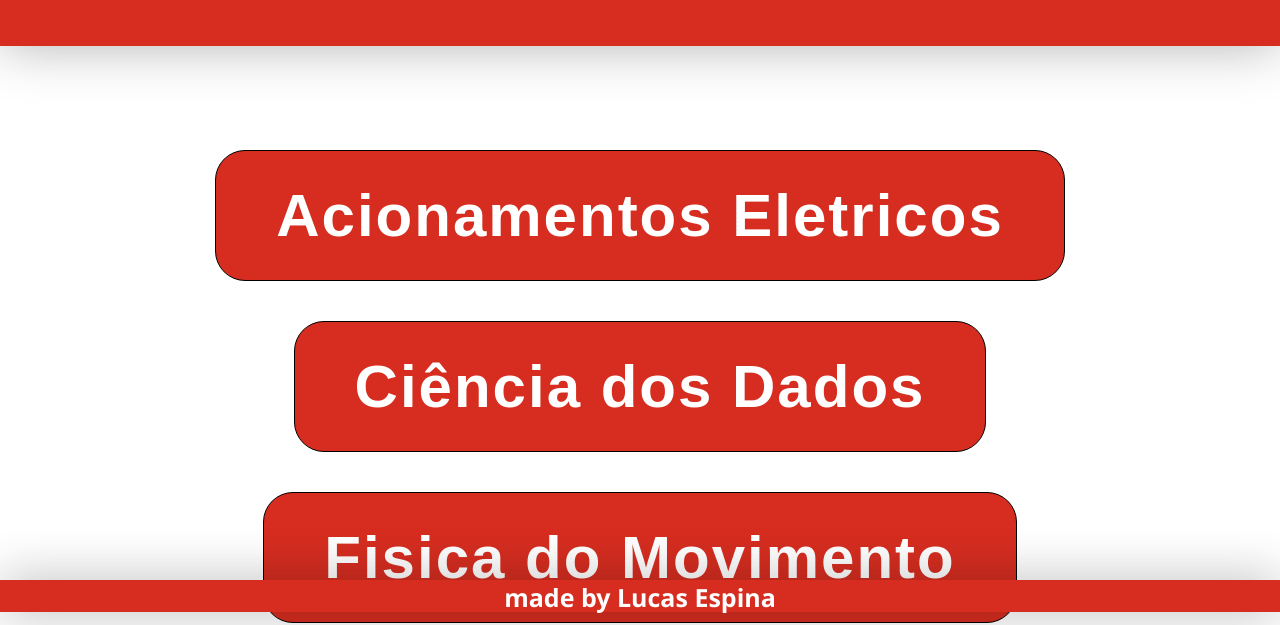
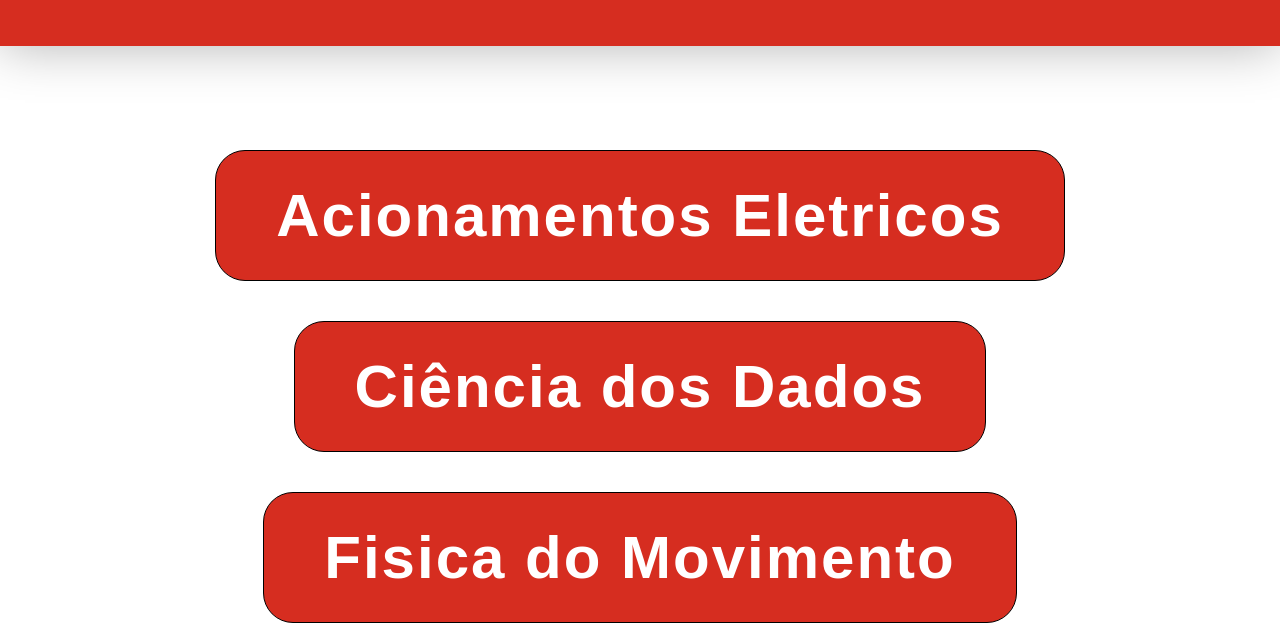
Before and after one commit to lucasespina/calcula_nota, a plain HTML site: page index.html in a window 1280 px wide. Shown: the part 188-813 px from the top of the page. Drawn offline with Linux system fonts and the light colour scheme.

Commit message:
Versão 1.5

```diff
--- a/index.html
+++ b/index.html
@@ -20,9 +20,6 @@
 	</main>
 
 
-	<footer>
-		made by Lucas Espina
-	</footer>
 </body>
 
 </html>
```
